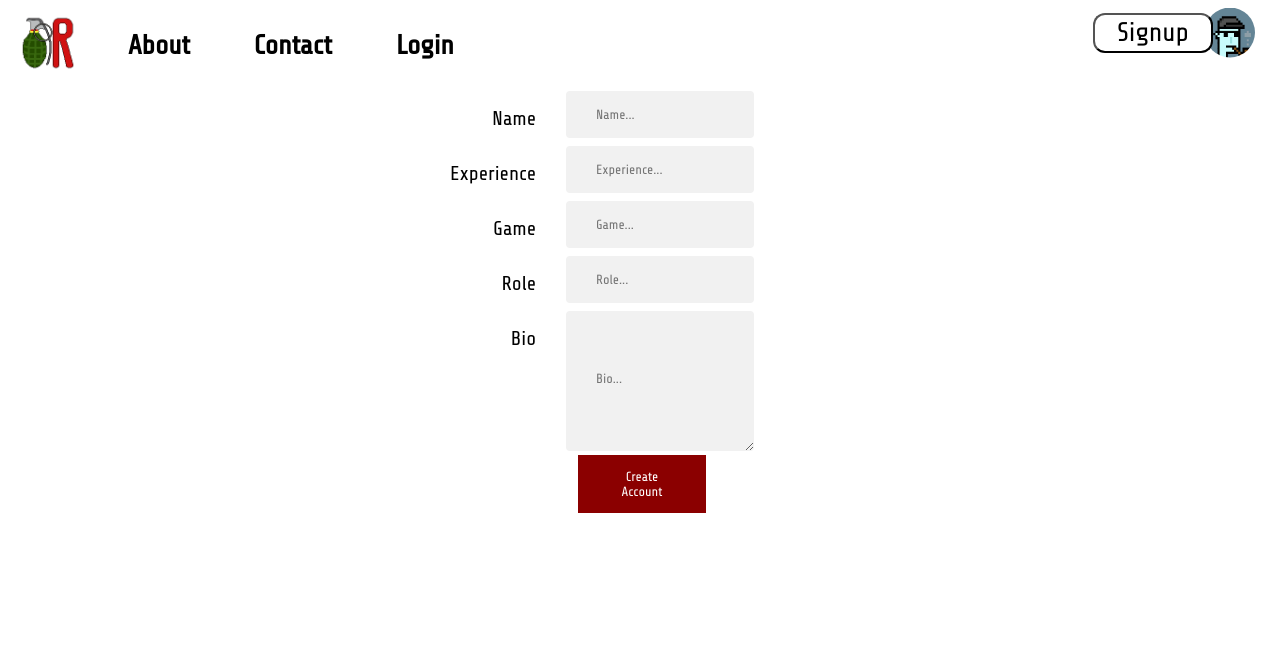
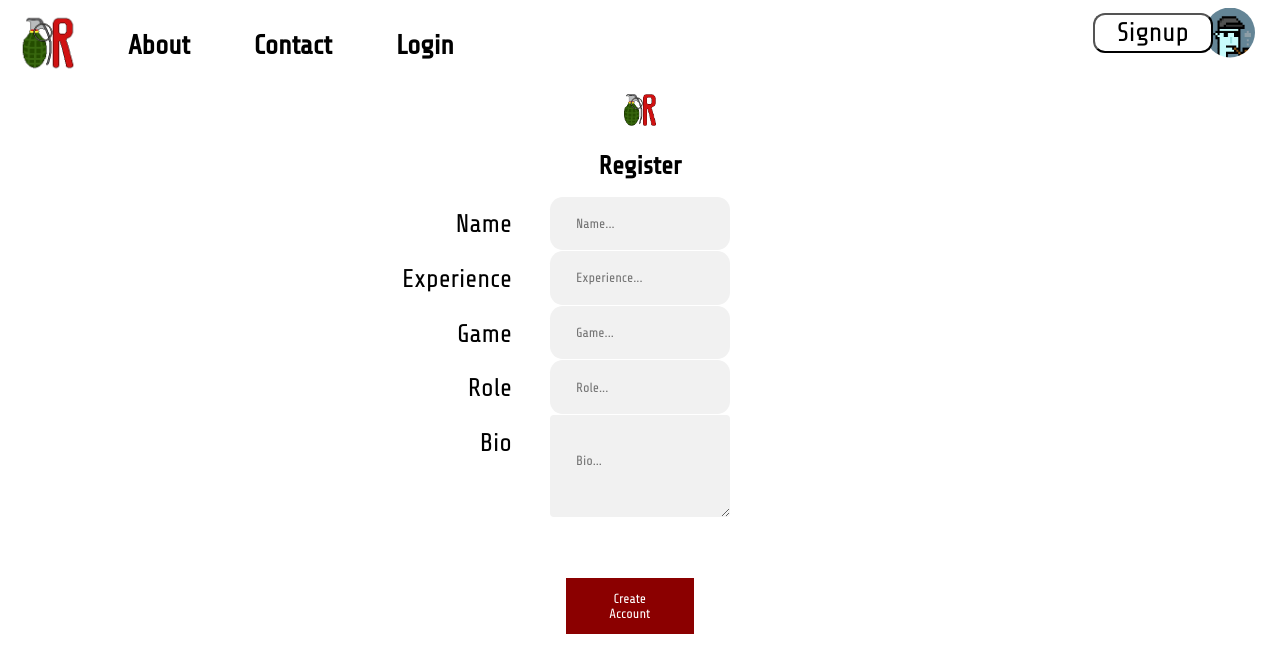
Before and after one commit to tim-lillig/frag-recruit, a React (Create React App) app: page /signup in a window 1280 px wide. Shown: the top 672 px of the page. Built offline with nearby package versions, Linux system fonts and the light colour scheme.

Commit message:
routed sign up to login page

```diff
--- a/src/Components/SetUsers.js
+++ b/src/Components/SetUsers.js
@@ -3,6 +3,8 @@ import { useState, useEffect } from 'react';
 import { db } from './firebase'
 import { collection, getDocs, addDoc } from 'firebase/firestore'
 import './Styles/SetUsers.css'
+import logo from "./Images/logo.png"
+import { Link } from 'react-router-dom';
 
 function SetUsers() {
 
@@ -14,22 +16,24 @@ function SetUsers() {
     const [newRole, setNewRole] = useState("");
     const [newBio, setNewBio] = useState("");
 
+    function refreshPage() {
+        window.location.reload(false);
+      }
+
     const createUser = async () =>  {
         await addDoc(userCollectionRef, {
             name: newName,
             experience: newExperience,
             game: newGame,
             role: newRole,
-            bio: newBio
+            bio: newBio,
         })
     }
 
-    const onClick= () => {
-        createUser();
-     }
-
     return (
         <div className="myform">
+            <img src={logo} alt="logo" className="logo-img1" />
+            <h1 className="register-heading">Register</h1>
             <div className="myform">
             <label for="myform">Name </label>
             <input placeholder="Name..." onChange={(event) => {setNewName(event.target.value)}}/>
@@ -56,7 +60,7 @@ function SetUsers() {
             </div>
             <br></br>
             <div>
-            <button className="btn" onClick={onClick}> Create Account </button>
+            <Link to="/login"><button className="btn" onClick={createUser}> Create Account </button></Link>
             </div>
         </div>
     )
--- a/src/Components/Styles/Home.css
+++ b/src/Components/Styles/Home.css
@@ -70,7 +70,7 @@
     .logo-img {
       position: relative;
       left: 45vw;
-      bottom: 25vw;
+      bottom: 20vw;
       height: 100%;
       height: 30vw;
     }
--- a/src/Components/Styles/SetUsers.css
+++ b/src/Components/Styles/SetUsers.css
@@ -2,9 +2,9 @@
 
 input {
     width: 10%;
-    padding: 16px 30px;
+    padding: 1.5vw 2vw;
     border: none;
-    border-radius: 4px;
+    border-radius: 1vw;
     background-color: #f1f1f1;
     font-family: 'Share Tech', sans-serif;
     display: inline-block;
@@ -15,12 +15,12 @@ input {
 
   label {
     font-family: 'Share Tech', sans-serif;
-    padding: 16px 30px;
-    font-size: 20px;
+    padding: 1vw 3vw;
+    font-size: 2vw;
     display: inline-block;
     float: left;
     clear: left;
-    width: 250px;
+    width: 17vw;
     text-align: right;
     background: transparent;
     position: relative;
@@ -30,8 +30,8 @@ input {
   .btn {
     background-color: darkred;
     color: white;
-    padding: 14px 30px;
-    margin: 8px 0;
+    padding: 1vw 2vw;
+    margin: 2vw 0;
     border: none;
     cursor: pointer;
     width: 10%;
@@ -43,7 +43,7 @@ input {
 
   .bio-input {
     width: 10%;
-    padding: 60px 30px;
+    padding: 3vw 2vw;
     border: none;
     border-radius: 4px;
     background-color: #f1f1f1;
@@ -52,6 +52,17 @@ input {
     float: left;
     position: relative;
     left: 20vw;
-    height: 20px;
+    height: 2vw;
     vertical-align: top;
   }
+
+  .logo-img1 {
+    position: relative;
+    height: 3vw;
+  }
+
+  .register-heading {
+    font-family: 'Share Tech', sans-serif;
+    font-weight: bolder;
+    font-size: 2vw;
+  }
```
